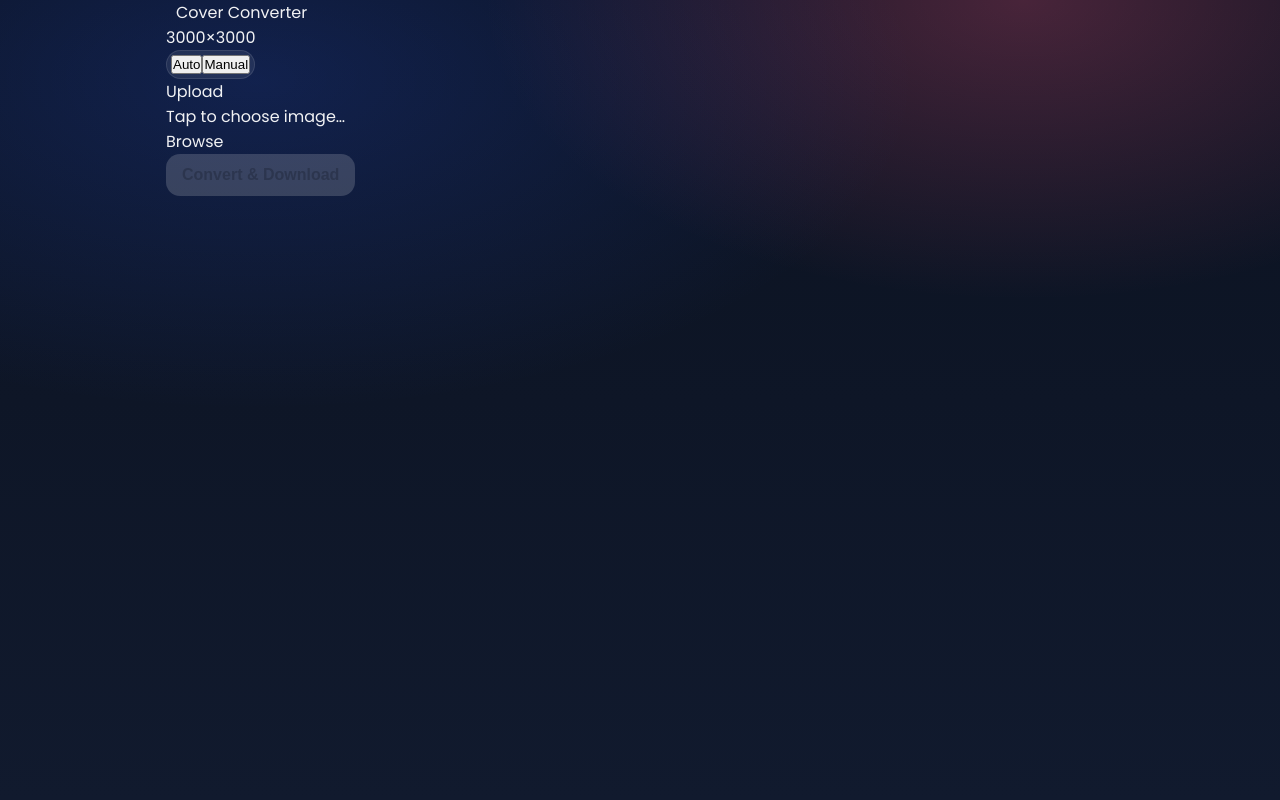
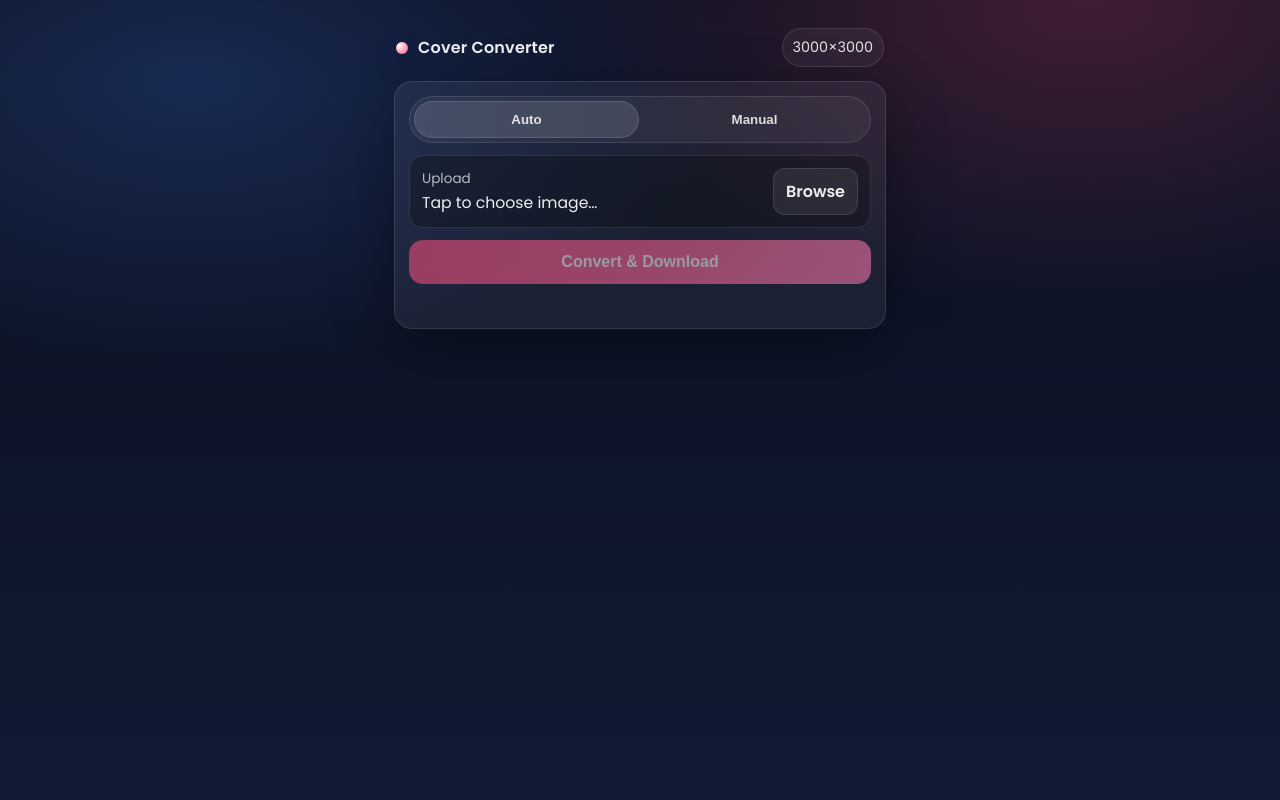
Before and after one commit to amitkhatriorg-droid/cover_resizer_nitish, a Flask app: page / in a window 1280 px wide. Run offline with Flask 3, Linux system fonts and the light colour scheme; some libraries are stand-ins or nearby versions.

Commit message:
Update style.css

```diff
--- a/static/style.css
+++ b/static/style.css
@@ -1,279 +1,214 @@
 :root{
-  --bg-a:#0b1220;
-  --bg-b:#111a2e;
-  --glass: rgba(255,255,255,.08);
-  --glass2: rgba(255,255,255,.06);
-  --stroke: rgba(255,255,255,.12);
-  --text: rgba(255,255,255,.94);
-  --muted: rgba(255,255,255,.74);
-
-  --primary:#ff5a86;
-  --primary2:#ff7eb3;
-
-  --radius: 18px;
-  --shadow: 0 22px 65px rgba(0,0,0,.35);
+  --bg1:#0b1020;
+  --bg2:#111a33;
+  --card: rgba(255,255,255,.06);
+  --stroke: rgba(255,255,255,.10);
+  --text: rgba(255,255,255,.92);
+  --muted: rgba(255,255,255,.70);
+  --a1:#ff4d7d;
+  --a2:#ff7db2;
+  --r:18px;
 }
 
 *{box-sizing:border-box;margin:0;padding:0}
 html,body{height:100%}
 body{
   font-family:'Poppins',sans-serif;
-  color: var(--text);
+  color:var(--text);
   background:
-    radial-gradient(1200px 600px at 20% 10%, #2a5cff33, transparent 55%),
-    radial-gradient(900px 500px at 80% 0%, #ff5a8640, transparent 60%),
-    linear-gradient(180deg, var(--bg-a), var(--bg-b));
+    radial-gradient(1000px 520px at 15% 10%, rgba(70,130,255,.22), transparent 55%),
+    radial-gradient(900px 520px at 85% 0%, rgba(255,77,125,.22), transparent 60%),
+    linear-gradient(180deg,var(--bg1),var(--bg2));
 }
 
-.wrap{max-width: 980px; margin: 0 auto; padding: 0 16px;}
+.wrap{max-width:520px;margin:0 auto;padding:18px 14px 28px}
 
-.topbar{
-  position: sticky;
-  top: 0;
-  z-index: 40;
-  background: rgba(10,14,24,.55);
-  backdrop-filter: blur(12px);
-  border-bottom: 1px solid rgba(255,255,255,.10);
-}
-.topbar-inner{
+.hdr{
   display:flex;
   align-items:center;
   justify-content:space-between;
-  gap: 12px;
-  padding: 14px 0;
-}
-.brand{display:flex; align-items:center; gap:10px;}
-.logo{
-  width: 14px; height: 14px; border-radius: 50%;
-  background: radial-gradient(circle at 30% 30%, #fff, var(--primary));
-  box-shadow: 0 10px 25px rgba(0,0,0,.35);
-}
-.brand-title{font-weight:600; line-height:1.1;}
-.brand-sub{font-size:.86rem; color: var(--muted); margin-top:2px;}
-
-.chip{
-  text-decoration:none;
-  color: rgba(255,255,255,.86);
-  background: rgba(255,255,255,.08);
-  border: 1px solid rgba(255,255,255,.10);
-  padding: 10px 12px;
-  border-radius: 999px;
-  font-size: .95rem;
+  gap:12px;
+  padding: 10px 2px 14px;
 }
 
-.hero{
-  padding: 18px 0 10px;
+.brand{display:flex;align-items:center;gap:10px}
+.dot{
+  width:12px;height:12px;border-radius:50%;
+  background: radial-gradient(circle at 30% 30%, #fff, var(--a1));
+  box-shadow:0 10px 25px rgba(0,0,0,.35);
 }
-.hero h1{
-  font-size: 2rem;
-  line-height: 1.15;
-  font-weight: 600;
-  letter-spacing: -0.3px;
-}
-.hero p{
-  margin-top: 10px;
-  color: var(--muted);
-  line-height: 1.7;
-  max-width: 820px;
+.name{font-weight:600;letter-spacing:.2px}
+
+.pill{
+  font-size:.9rem;
+  color:rgba(255,255,255,.85);
+  padding:8px 10px;
+  border:1px solid var(--stroke);
+  background:rgba(255,255,255,.05);
+  border-radius:999px;
 }
 
-.panel{
-  margin-top: 14px;
-  background: rgba(255,255,255,.06);
-  border: 1px solid rgba(255,255,255,.10);
-  border-radius: var(--radius);
-  box-shadow: var(--shadow);
-  padding: 16px;
+.card{
+  background:var(--card);
+  border:1px solid var(--stroke);
+  border-radius:var(--r);
+  padding:14px;
+  box-shadow:0 20px 60px rgba(0,0,0,.35);
 }
 
-.row{
+/* Mode toggle */
+.seg{
   display:flex;
-  gap: 14px;
-  flex-wrap: wrap;
+  padding:4px;
+  border-radius:999px;
+  background:rgba(255,255,255,.05);
+  border:1px solid rgba(255,255,255,.10);
+  gap:4px;
+  margin-bottom:12px;
 }
-.col{flex: 1; min-width: 260px;}
-.label{font-size:.9rem; opacity:.9; margin-bottom:8px;}
-.sub{margin-top:8px; font-size:.92rem; color: var(--muted); line-height:1.5;}
-
-.seg{
-  display:inline-flex;
-  padding: 4px;
-  border-radius: 999px;
-  background: rgba(255,255,255,.08);
-  border: 1px solid rgba(255,255,255,.10);
+.segBtn{
+  flex:1;
+  border:0;
+  background:transparent;
+  color:rgba(255,255,255,.84);
+  font-weight:600;
+  padding:10px 0;
+  border-radius:999px;
+  cursor:pointer;
 }
-.seg-btn{
-  border: 0;
-  background: transparent;
-  color: rgba(255,255,255,.86);
-  padding: 10px 14px;
-  border-radius: 999px;
-  font-weight: 600;
-  cursor: pointer;
-}
-.seg-btn.is-on{
-  background: rgba(255,255,255,.14);
-  border: 1px solid rgba(255,255,255,.14);
+.segBtn.isOn{
+  background:rgba(255,255,255,.12);
+  border:1px solid rgba(255,255,255,.12);
 }
 
-.filebox{
+/* Upload */
+.upload{
   display:flex;
   align-items:center;
   justify-content:space-between;
-  gap: 10px;
-  padding: 12px 12px;
-  border-radius: 14px;
-  border: 1px solid rgba(255,255,255,.10);
-  background: rgba(0,0,0,.25);
+  gap:12px;
+  padding:12px 12px;
+  border-radius:14px;
+  border:1px solid rgba(255,255,255,.10);
+  background:rgba(0,0,0,.25);
   cursor:pointer;
 }
-#fileInput{display:none;}
-.filetext{
-  color: rgba(255,255,255,.88);
+#fileInput{display:none}
+.uLeft{min-width:0}
+.uLabel{font-size:.85rem;color:var(--muted)}
+.uName{
+  margin-top:2px;
+  font-size:.98rem;
+  white-space:nowrap;
   overflow:hidden;
   text-overflow:ellipsis;
-  white-space:nowrap;
+  max-width: 320px;
 }
-.filebtn{
-  padding: 10px 12px;
-  border-radius: 12px;
-  background: rgba(255,255,255,.10);
-  border: 1px solid rgba(255,255,255,.10);
-  font-weight: 600;
+.uBtn{
+  padding:10px 12px;
+  border-radius:12px;
+  background:rgba(255,255,255,.08);
+  border:1px solid rgba(255,255,255,.10);
+  font-weight:600;
 }
 
-.actionbar{
-  margin-top: 14px;
-  display:flex;
-  align-items:center;
-  gap: 12px;
-  flex-wrap: wrap;
-  padding-top: 10px;
-  border-top: 1px solid rgba(255,255,255,.08);
+/* Main button */
+.btn{
+  width:100%;
+  margin-top:12px;
+  border:0;
+  border-radius:14px;
+  padding:13px 14px;
+  font-weight:600;
+  font-size:1rem;
+  cursor:pointer;
+  color:#fff;
+  background: linear-gradient(135deg,var(--a1),var(--a2));
+  transition:transform .08s ease, opacity .2s ease;
 }
-.status{color: rgba(255,255,255,.82); font-size:.95rem; line-height:1.4;}
+.btn:active{transform:scale(.99)}
+.btn:disabled{opacity:.55;cursor:not-allowed}
 
-.btn{
-  border: 0;
-  border-radius: 14px;
-  padding: 12px 16px;
-  font-weight: 600;
-  font-size: 1rem;
-  cursor: pointer;
-  transition: transform .08s ease, filter .2s ease, opacity .2s ease;
-}
-.btn:active{transform: scale(.99);}
-.btn:disabled{opacity:.6; cursor:not-allowed;}
-
-.btn-primary{
-  background: linear-gradient(135deg, var(--primary), var(--primary2));
-  color: #fff;
-  min-width: 220px;
-}
-.btn-soft{
-  background: rgba(255,255,255,.10);
-  border: 1px solid rgba(255,255,255,.10);
-  color: rgba(255,255,255,.92);
+.status{
+  margin-top:10px;
+  font-size:.95rem;
+  color:rgba(255,255,255,.78);
+  min-height: 20px;
 }
 
-.info{
-  margin-top: 14px;
-  background: rgba(255,255,255,.05);
-  border: 1px solid rgba(255,255,255,.10);
-  border-radius: var(--radius);
-  padding: 16px;
+/* Fullscreen crop modal */
+.noScroll{overflow:hidden}
+.modal{
+  position:fixed;
+  inset:0;
+  display:none;
+  z-index:100;
+  background:rgba(0,0,0,.70);
+  backdrop-filter: blur(10px);
 }
-.info h2{font-size:1.2rem; font-weight:600;}
-.info ul{margin-top:10px; padding-left:18px; color: var(--muted); line-height:1.7;}
+.modal.open{display:block}
 
-.foot{
-  text-align:center;
-  padding: 18px 0 26px;
-  opacity: .8;
-}
-
-/* ===== Full-screen modal (mobile crop) ===== */
-.noscroll{overflow:hidden;}
-
-.modal{
-  position: fixed;
-  inset: 0;
-  display: none;
-  background: rgba(0,0,0,.72);
-  backdrop-filter: blur(10px);
-  z-index: 100;
-}
-.modal.open{display:block;}
-
-.modal-top{
+.mTop{
   padding: calc(12px + env(safe-area-inset-top)) 12px 12px;
   display:flex;
   align-items:center;
-  gap: 10px;
   justify-content:space-between;
-  background: rgba(10,14,24,.82);
-  border-bottom: 1px solid rgba(255,255,255,.10);
+  gap:10px;
+  background:rgba(10,14,28,.75);
+  border-bottom:1px solid rgba(255,255,255,.10);
 }
-.modal-title{flex:1; min-width: 0;}
-.modal-title .t1{font-weight:600;}
-.modal-title .t2{
-  font-size: .85rem;
-  color: rgba(255,255,255,.72);
-  margin-top: 2px;
-  white-space: nowrap;
-  overflow: hidden;
-  text-overflow: ellipsis;
+.mTitle{font-weight:600; flex:1; text-align:center}
+
+.mIcon{
+  border:1px solid rgba(255,255,255,.12);
+  background:rgba(255,255,255,.08);
+  color:rgba(255,255,255,.92);
+  border-radius:14px;
+  padding:10px 12px;
+  font-weight:600;
+  cursor:pointer;
+}
+.mPrimary{
+  border:0;
+  background: linear-gradient(135deg,var(--a1),var(--a2));
 }
 
-.iconbtn{
-  border: 1px solid rgba(255,255,255,.12);
-  background: rgba(255,255,255,.08);
-  color: rgba(255,255,255,.92);
-  border-radius: 14px;
-  padding: 10px 12px;
-  font-weight: 600;
-  cursor: pointer;
-}
-.iconbtn.primary{
-  background: linear-gradient(135deg, var(--primary), var(--primary2));
-  border: 0;
-}
-
-.modal-body{
+.mBody{
   height: calc(100vh - 140px);
   padding: 12px;
   display:flex;
 }
-.crop-stage{
-  width: 100%;
-  height: 100%;
-  border-radius: 18px;
-  overflow: hidden;
-  background: rgba(255,255,255,.06);
-  border: 1px solid rgba(255,255,255,.10);
+.stage{
+  width:100%;
+  height:100%;
+  border-radius:18px;
+  overflow:hidden;
+  border:1px solid rgba(255,255,255,.10);
+  background:rgba(255,255,255,.05);
   display:flex;
   align-items:center;
   justify-content:center;
 }
-.crop-stage img{
-  max-width: 100%;
-  max-height: 100%;
+.stage img{
+  max-width:100%;
+  max-height:100%;
   display:block;
 }
 
-.modal-bottom{
+.mBottom{
   padding: 12px 12px calc(12px + env(safe-area-inset-bottom));
   display:flex;
-  gap: 10px;
-  flex-wrap: wrap;
-  background: rgba(10,14,24,.82);
-  border-top: 1px solid rgba(255,255,255,.10);
+  gap:10px;
+  background:rgba(10,14,28,.75);
+  border-top:1px solid rgba(255,255,255,.10);
 }
-.modal-bottom .btn{flex:1; min-width: 110px;}
-
-@media (max-width: 520px){
-  .brand-sub{display:none;}
-  .hero h1{font-size: 1.7rem;}
-  .btn-primary{min-width: 100%;}
-  .actionbar{align-items:stretch;}
+.mBtn{
+  flex:1;
+  border-radius:14px;
+  padding:12px 12px;
+  border:1px solid rgba(255,255,255,.10);
+  background:rgba(255,255,255,.08);
+  color:rgba(255,255,255,.92);
+  font-weight:600;
+  cursor:pointer;
 }
```
